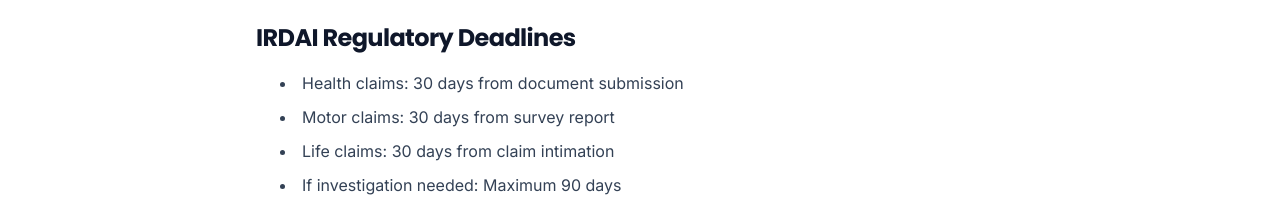
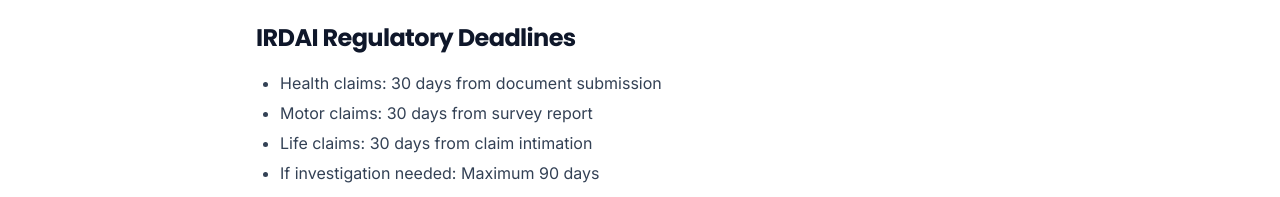
Before and after one commit to kanoigroups-stack/claimresolve-pro, a Next.js app: page /blog/claim-delay-tactics in a window 1280 px wide. Shown: the part 614-811 px from the top of the page. Built offline with nearby package versions, Linux system fonts and the light colour scheme.

Commit message:
Improve markdown content rendering logic
Refactor content rendering to handle lists and flush remaining items.

```diff
--- a/app/blog/[slug]/page.tsx
+++ b/app/blog/[slug]/page.tsx
@@ -33,14 +33,30 @@
   const lines = content.split('\n');
   const elements: JSX.Element[] = [];
   let key = 0;
+  let currentList: JSX.Element[] = [];
+
+  const flushList = () => {
+    if (currentList.length > 0) {
+      elements.push(
+        <ul key={key++} className="list-disc pl-6 mb-4 space-y-1">
+          {currentList}
+        </ul>
+      );
+      currentList = [];
+    }
+  };
 
   for (let i = 0; i < lines.length; i++) {
     const line = lines[i].trim();
 
-      if (!line) continue;
+    if (!line) {
+      flushList();
+      continue;
+    }
 
     // Heading level 2
     if (line.startsWith('## ')) {
+      flushList();
       elements.push(
         <h2 key={key++} className="text-2xl font-bold text-slate-900 mt-10 mb-4">
           {line.replace('## ', '')}
@@ -49,6 +65,7 @@
     }
     // Heading level 3
     else if (line.startsWith('### ')) {
+      flushList();
       elements.push(
         <h3 key={key++} className="text-xl font-semibold text-slate-900 mt-8 mb-3">
           {line.replace('### ', '')}
@@ -57,14 +74,15 @@
     }
     // Bullet points
     else if (line.startsWith('- ')) {
-        elements.push(
-          <li key={key++} className="text-slate-700 leading-relaxed ml-6 mb-2 list-disc">
+      currentList.push(
+        <li key={key++} className="text-slate-700 leading-relaxed">
           {line.replace('- ', '')}
         </li>
       );
     }
     // Bold text
     else if (line.startsWith('**') && line.endsWith('**')) {
+      flushList();
       elements.push(
         <p key={key++} className="text-slate-900 font-bold leading-relaxed mb-4">
           {line.replace(/\*\*/g, '')}
@@ -73,6 +91,7 @@
     }
     // Regular paragraph
     else {
+      flushList();
       elements.push(
         <p key={key++} className="text-slate-700 leading-relaxed mb-4">
           {line}
@@ -80,6 +99,9 @@
       );
     }
   }
+
+  // Don't forget to flush any remaining list items at the end
+  flushList();
 
   return elements;
 };
```
Lines whose indentation alone changed are shown as unchanged.
